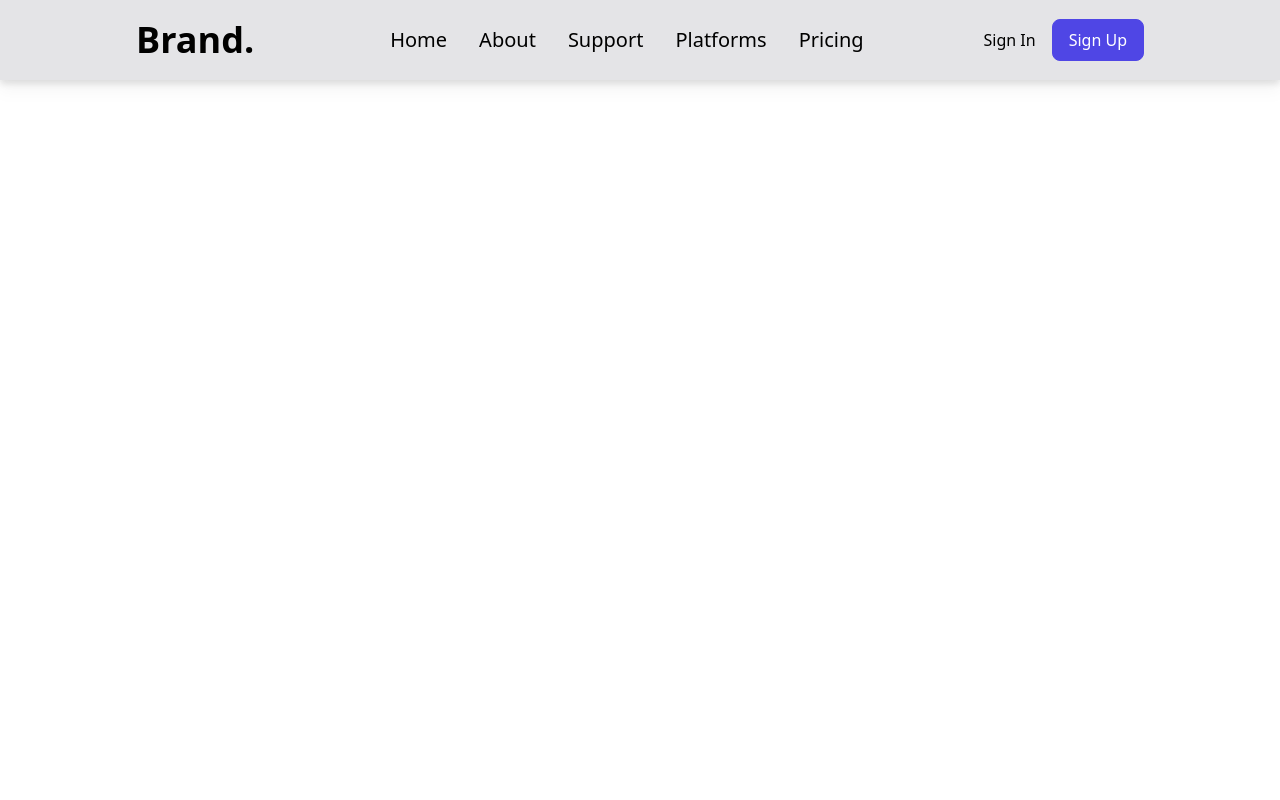
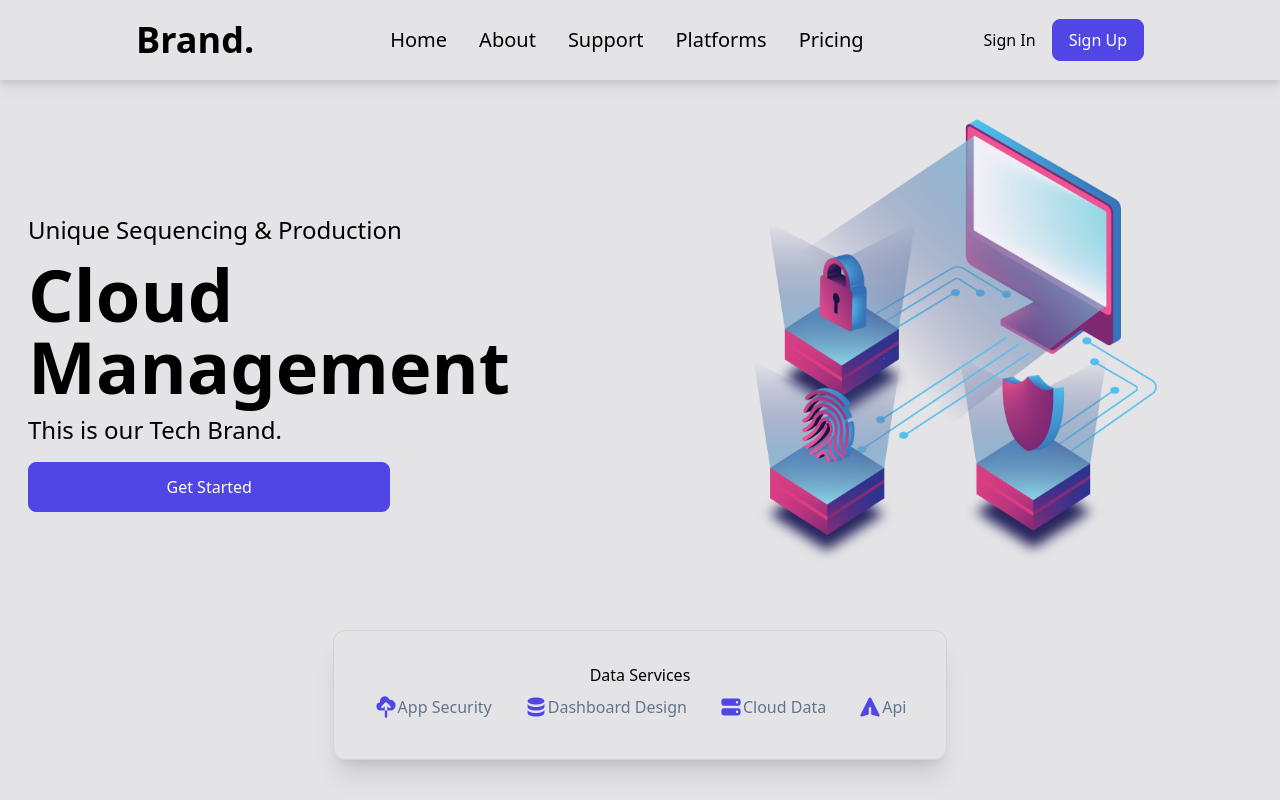
Before and after one commit to jehangir147/Cloud-app, a React (Create React App) app: page / in a window 1280 px wide. Built offline with nearby package versions, Linux system fonts and the light colour scheme.

Commit message:
implemented Hero Section

```diff
--- a/package.json
+++ b/package.json
@@ -3,7 +3,7 @@
   "version": "0.1.0",
   "private": true,
   "dependencies": {
-    "@heroicons/react": "^2.0.18",
+    "@heroicons/react": "^1.0.6",
     "@testing-library/jest-dom": "^5.17.0",
     "@testing-library/react": "^13.4.0",
     "@testing-library/user-event": "^13.5.0",
--- a/src/App.js
+++ b/src/App.js
@@ -1,9 +1,11 @@
+import Hero from "./components/Hero";
 import Navbar from "./components/Navbar";
 
 function App() {
   return (
     <>
       <Navbar />
+      <Hero />
     </>
   );
 }
--- /dev/null
+++ b/src/components/Hero.jsx
@@ -0,0 +1,52 @@
+import React from "react";
+import {
+  CloudUploadIcon,
+  DatabaseIcon,
+  PaperAirplaneIcon,
+  ServerIcon,
+} from "@heroicons/react/solid";
+
+import bgimg from "../assets/cyber-bg.png";
+
+const Hero = () => {
+  return (
+    <div className=" w-full md:h-screen bg-zinc-200 flex flex-col justify-between px-4">
+      <div className="grid  md:grid-cols-2 max-w-[1240px] m-auto ">
+        <div className=" flex flex-col justify-center md:items-start mt-16 w-full px-2 py-8">
+          <p className=" text-2xl">Unique Sequencing & Production</p>
+          <h1 className=" py-3 text-5xl md:text-7xl font-bold ">
+            Cloud Management
+          </h1>
+          <p className=" text-2xl">This is our Tech Brand.</p>
+          <button className=" px-6 py-3 my-4 sm:w-[60%]">Get Started</button>
+        </div>
+        <div>
+          <img className=" w-full h-auto" src={bgimg} alt="" />
+        </div>
+      </div>
+      <div
+        className=" flex flex-col py-8 px-2 mb-10 md:-mt-12 mx-auto md:max-w-[760px]
+        bg-zinc-200 border border-slate-300
+        rounded-xl text-center shadow-xl"
+      >
+        <p>Data Services</p>
+        <div className="flex justify-between flex-wrap px-4">
+          <p className="flex px-4 py-2 text-slate-500">
+            <CloudUploadIcon className=" h-6 text-indigo-600" /> App Security
+          </p>
+          <p className="flex px-4 py-2 text-slate-500">
+            <DatabaseIcon className=" h-6 text-indigo-600" /> Dashboard Design
+          </p>
+          <p className="flex px-4 py-2 text-slate-500">
+            <ServerIcon className=" h-6 text-indigo-600" /> Cloud Data
+          </p>
+          <p className="flex px-4 py-2 text-slate-500">
+            <PaperAirplaneIcon className=" h-6 text-indigo-600" /> Api
+          </p>
+        </div>
+      </div>
+    </div>
+  );
+};
+
+export default Hero;
--- a/src/components/Navbar.jsx
+++ b/src/components/Navbar.jsx
@@ -13,7 +13,7 @@ const Navbar = () => {
   }
 
   return (
-    <div className=" w-full   bg-zinc-200 fixed drop-shadow-lg">
+    <div className=" w-full   bg-zinc-200 z-10 fixed drop-shadow-lg">
       <div className=" max-w-[1040px] p-4 h-[80px] mx-auto ">
         <div className=" flex items-center h-full w-full justify-between">
           <h1 className=" font-bold text-4xl mr-4 ">Brand.</h1>
```
Also changed, not shown: 1 other file (tests, documents, lock files or other folders).
